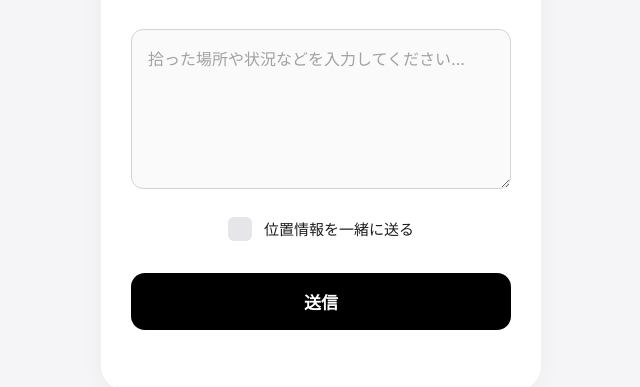
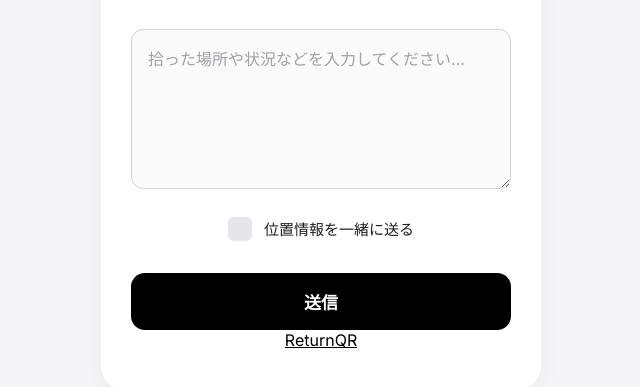
Before and after one commit to junic215/returnqr, a plain HTML site: page index.html in a window 1280 px wide. Shown: the part 259-646 px from the top of the page, without its empty margins (319-959 px from the left). Drawn offline with nearby package versions, Linux system fonts and the light colour scheme.

Commit message:
Change link text color from white to black

```diff
--- a/index.html
+++ b/index.html
@@ -35,7 +35,7 @@
             <button type="submit" id="submit-btn">送信</button>
         </form>
         <a href="https://junic215.github.io/"
-           style="color:#ffffff !important; text-decoration:underline;">
+           style="color:#000000 !important; text-decoration:underline;">
            ReturnQR
         </a>
 
```
